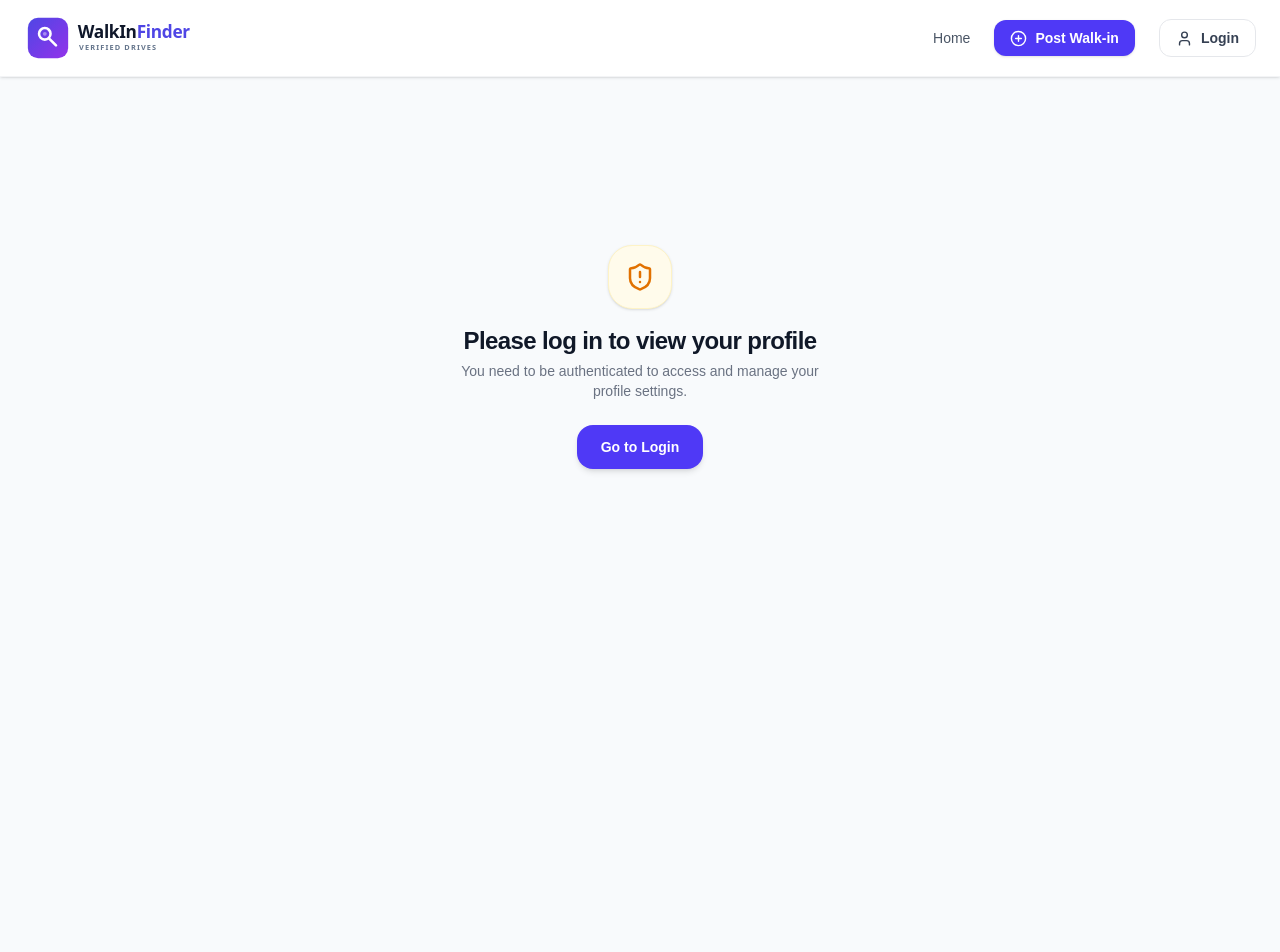
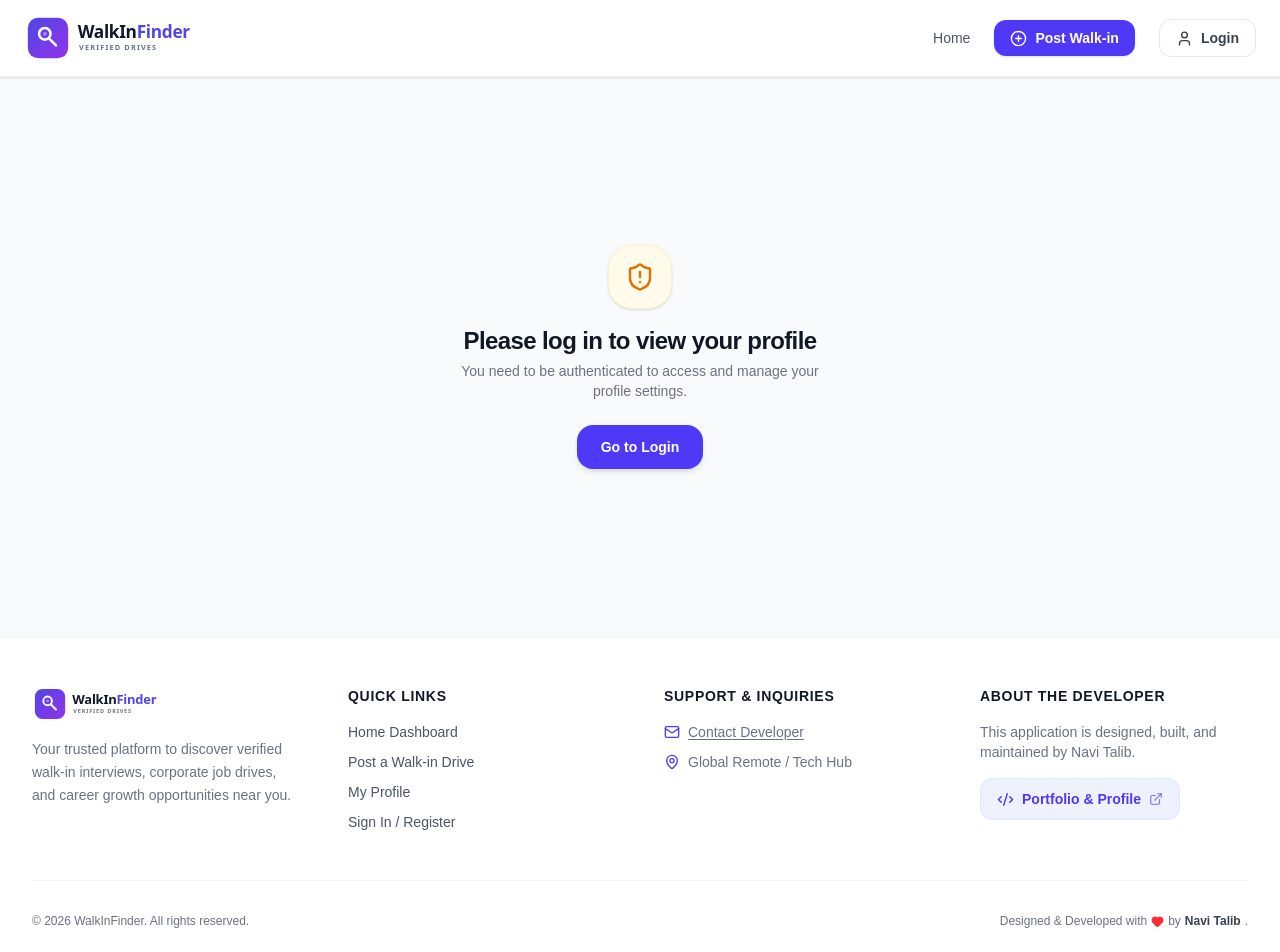
Before and after one commit to NaviTalib/WalkInFinder, a React (Vite) app in the folder client/: page /profile in a window 1280 px wide. Shown: the top 952 px of the page. Before the commit the page ends 800 px from the top, so only its background shows below. Built offline with nearby package versions, Linux system fonts and the light colour scheme; no server answers.

Commit message:
footer added

```diff
--- /dev/null
+++ b/client/public/google07c041e5479588a9.html
@@ -0,0 +1 @@
+google-site-verification: google07c041e5479588a9.html
--- a/client/src/App.jsx
+++ b/client/src/App.jsx
@@ -3,11 +3,14 @@ import { BrowserRouter, Routes, Route } from "react-router-dom";
 import API from "./api"; // Import centralized API client
 
 import Navbar from "./components/Navbar";
+import Footer from "./components/Footer";
+
 import Home from "./pages/Home";
 import InterviewDetails from "./pages/InterviewDetails";
 import PostInterview from "./pages/PostInterview";
 import Login from "./pages/Login";
 import Profile from "./pages/Profile";
+
 
 export default function App() {
   const [user, setUser] = useState(null);
@@ -35,8 +38,12 @@ export default function App() {
 
   return (
     <BrowserRouter>
+      {/* Outer flex container ensures the footer stays glued to the bottom */}
+      <div className="flex min-h-screen flex-col bg-gray-50">
         <Navbar user={user} setUser={setUser} />
 
+        {/* Main content container pushes the footer down if page content is short */}
+        <main className="flex-grow">
           <Routes>
             <Route path="/" element={<Home />} />
             <Route path="/interview/:id" element={<InterviewDetails />} />
@@ -44,6 +51,10 @@ export default function App() {
             <Route path="/login" element={<Login setUser={setUser} />} />
             <Route path="/profile" element={<Profile user={user} setUser={setUser} />} />
           </Routes>
+        </main>
+
+        <Footer />
+      </div>
     </BrowserRouter>
   );
 }
--- /dev/null
+++ b/client/src/components/Footer.jsx
@@ -0,0 +1,121 @@
+import { Link } from "react-router-dom";
+import { MapPin, Mail, Phone, Heart, Code2, ExternalLink } from "lucide-react";
+
+export default function Footer() {
+  const currentYear = new Date().getFullYear();
+
+  return (
+    <footer className="border-t border-gray-100 bg-white text-gray-600">
+      <div className="mx-auto max-w-7xl px-4 py-12 sm:px-6 lg:px-8">
+
+        {/* Main Footer Content */}
+        <div className="grid grid-cols-1 gap-8 md:grid-cols-4 lg:gap-12">
+
+          {/* Brand Info */}
+          <div className="md:col-span-1 space-y-4">
+            <Link to="/" className="flex items-center group focus:outline-none">
+              <svg
+                xmlns="http://www.w3.org/2000/svg"
+                viewBox="0 0 340 75"
+                className="h-9 w-auto"
+              >
+                <defs>
+                  <linearGradient id="footerBrandGrad" x1="0%" y1="0%" x2="100%" y2="100%">
+                    <stop offset="0%" stopColor="#4f46e5" />
+                    <stop offset="100%" stopColor="#9333ea" />
+                  </linearGradient>
+                </defs>
+                <g transform="translate(6, 6)">
+                  <rect x="0" y="0" width="63" height="63" rx="16" fill="url(#footerBrandGrad)" />
+                  <circle cx="26.5" cy="25" r="9" fill="none" stroke="white" strokeWidth="4" />
+                  <line x1="33" y1="32" x2="44" y2="43" stroke="white" strokeWidth="4" strokeLinecap="round" />
+                  <circle cx="26.5" cy="25" r="3" fill="white" opacity="0.4" />
+                </g>
+                <text x="84" y="38" fontFamily="system-ui, -apple-system, 'Segoe UI', Roboto, sans-serif" fontSize="27" fontWeight="800" fill="#0f172a" letterSpacing="-0.5">
+                  WalkIn<tspan fill="#4f46e5">Finder</tspan>
+                </text>
+                <text x="86" y="56" fontFamily="system-ui, -apple-system, 'Segoe UI', Roboto, sans-serif" fontSize="11.5" fontWeight="700" fill="#64748b" letterSpacing="1.8">
+                  VERIFIED DRIVES
+                </text>
+              </svg>
+            </Link>
+            <p className="text-sm text-gray-500 leading-relaxed">
+              Your trusted platform to discover verified walk-in interviews, corporate job drives, and career growth opportunities near you.
+            </p>
+          </div>
+
+          {/* Quick Links */}
+          <div className="space-y-4">
+            <h3 className="text-sm font-semibold uppercase tracking-wider text-gray-900">Quick Links</h3>
+            <ul className="space-y-2.5 text-sm font-medium">
+              <li>
+                <Link to="/" className="hover:text-indigo-600 transition">Home Dashboard</Link>
+              </li>
+              <li>
+                <Link to="/post" className="hover:text-indigo-600 transition">Post a Walk-in Drive</Link>
+              </li>
+              <li>
+                <Link to="/profile" className="hover:text-indigo-600 transition">My Profile</Link>
+              </li>
+              <li>
+                <Link to="/login" className="hover:text-indigo-600 transition">Sign In / Register</Link>
+              </li>
+            </ul>
+          </div>
+
+          {/* Contact / Support */}
+          <div className="space-y-4">
+            <h3 className="text-sm font-semibold uppercase tracking-wider text-gray-900">Support & Inquiries</h3>
+            <ul className="space-y-2.5 text-sm text-gray-500">
+              <li className="flex items-center gap-2">
+                <Mail size={16} className="text-indigo-600 flex-shrink-0" />
+                <a
+                  href="https://navi-talib.vercel.app/"
+                  target="_blank"
+                  rel="noreferrer"
+                  className="hover:text-indigo-600 transition underline underline-offset-2"
+                >
+                  Contact Developer
+                </a>
+              </li>
+              <li className="flex items-center gap-2">
+                <MapPin size={16} className="text-indigo-600 flex-shrink-0" />
+                <span>Global Remote / Tech Hub</span>
+              </li>
+            </ul>
+          </div>
+
+          {/* Developer Credit Section */}
+          <div className="space-y-4">
+            <h3 className="text-sm font-semibold uppercase tracking-wider text-gray-900">About The Developer</h3>
+            <p className="text-sm text-gray-500">
+              This application is designed, built, and maintained by Navi Talib.
+            </p>
+            <div>
+              <a
+                href="https://navi-talib.vercel.app/"
+                target="_blank"
+                rel="noreferrer"
+                className="inline-flex items-center gap-2 rounded-xl bg-indigo-50 px-4 py-2.5 text-sm font-semibold text-indigo-600 hover:bg-indigo-100 transition border border-indigo-100"
+              >
+                <Code2 size={17} />
+                <span>Portfolio & Profile</span>
+                <ExternalLink size={14} className="opacity-70" />
+              </a>
+            </div>
+          </div>
+
+        </div>
+
+        {/* Bottom Bar */}
+        <div className="mt-12 border-t border-gray-100 pt-8 flex flex-col sm:flex-row items-center justify-between gap-4 text-xs text-gray-500">
+          <p>&copy; {currentYear} WalkInFinder. All rights reserved.</p>
+          <p className="flex items-center gap-1">
+            Designed & Developed with <Heart size={13} className="text-red-500 fill-red-500" /> by <span className="font-semibold text-gray-700">Navi Talib</span>.
+          </p>
+        </div>
+
+      </div>
+    </footer>
+  );
+}
```
Lines whose indentation alone changed are shown as unchanged.
